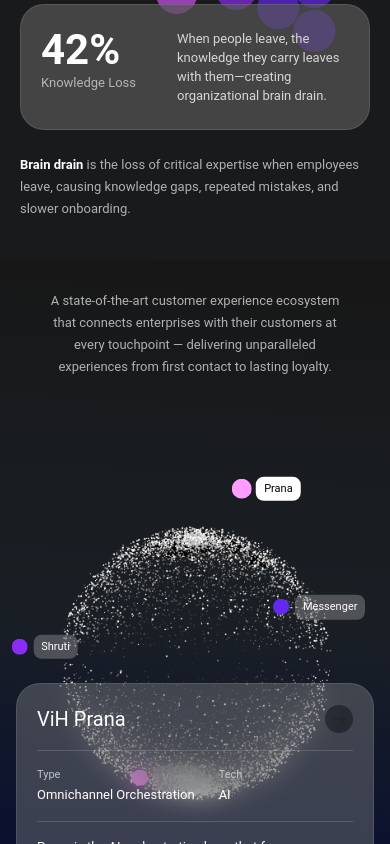
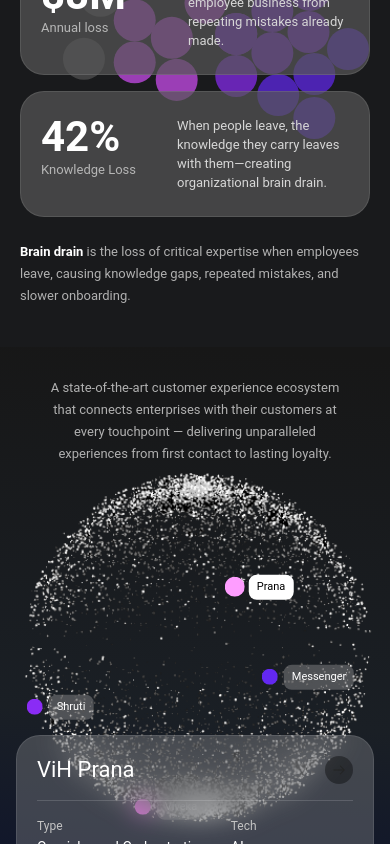
Before and after one commit to kanishka-vih/ViH-Prana, a React (Vite) app: page / in a window 390 px wide. Shown: the part 1156-2000 px from the top of the page. Built offline with nearby package versions, Linux system fonts and the light colour scheme; no server answers.

Commit message:
mobile components change

```diff
--- a/src/components/home/MobileHome.tsx
+++ b/src/components/home/MobileHome.tsx
@@ -19,7 +19,7 @@ import {
   famiconsCall,
 } from "../../assets";
 import { outputOnlinegiftools1, ellipse2286, ellipse2283, ellipse2285, ellipse2284 } from "../../assets/home";
-import { polygon34, enterpriseDivider } from "../../assets/mobile";
+import { polygon34, enterpriseDivider, sectionChordTop, sectionChordBottom } from "../../assets/mobile";
 import { scrollToContactForm } from "../../lib/scrollToContact";
 
 type ProductId = "prana" | "shruti" | "viveka" | "messenger";
@@ -272,10 +272,27 @@ function StatCard({
   );
 }
 
+// The dark panel's own top/bottom caps (Figma nodes 324:1539/324:1540) — a
+// shared dome path (the same curve, just two different fills) that bridges
+// this section into whatever's above/below it with a smooth hill silhouette
+// instead of a hard rectangular edge. Rendered OUTSIDE the panel's own
+// `overflow-hidden` (as a sibling, with a negative margin pulling the panel
+// underneath it) since a child positioned above y:0 would otherwise just get
+// clipped away by that overflow instead of poking into the section before it.
+function SectionChord({ src }: { src: string }) {
+  // The downloaded asset is already cropped to just the visible top-half
+  // dome (viewBox 412x98.5 — Figma only shows the top half of a full
+  // ellipse), so this just renders it directly at its own intrinsic ratio
+  // stretched to the page width, no further clipping/positioning needed.
+  return <img alt="" className="pointer-events-none block w-full" src={src} />;
+}
+
 function MobileEnterpriseProblems() {
   return (
-    <div className="relative bg-[#191a1c] overflow-hidden">
-      {/* Top glow */}
+    <>
+      <SectionChord src={sectionChordTop} />
+      <div className="relative bg-[#191a1c] overflow-hidden -mt-[6px]">
+        {/* Top glow */}
       <div className="pointer-events-none absolute -top-[100px] left-1/2 -translate-x-1/2 h-[197px] w-[412px] opacity-70">
         <div className="size-full bg-[radial-gradient(closest-side,rgba(177,91,252,0.5),transparent)]" />
       </div>
@@ -358,7 +375,16 @@ function MobileEnterpriseProblems() {
 
         <CtaButton />
       </div>
-    </div>
+      </div>
+      {/* Bottom cap — same dome, solid navy (sampled from deep in the panel's
+          own gradient) instead of the top's dotted charcoal, capping the
+          panel's exit the same way its entry is capped above. Negative
+          margin pulls it up under the panel's bottom edge so it reads as
+          rising out of it, not sitting in a visible gap below it. */}
+      <div className="relative -mt-[6px]">
+        <SectionChord src={sectionChordBottom} />
+      </div>
+    </>
   );
 }
 
@@ -380,13 +406,14 @@ function EcosystemSphere() {
     });
   };
 
-  // SPHERE_BOX (350) is only the reference used to derive the dot/card
-  // *percentages* above, matching Figma's own coordinate box — the
-  // sphere's actual rendered size is this, independently bigger (and
-  // bled edge-to-edge instead of boxed inside the panel's own padding),
-  // since percentages resolve against whatever height is actually
-  // rendered regardless of what box they were originally computed from.
-  const SPHERE_RENDER_HEIGHT = 460;
+  // SPHERE_BOX (350) is Figma's own reference box (node 324:1501, "Frame")
+  // — rendered here at that exact literal size instead of enlarged, per
+  // explicit feedback that the earlier "make it bigger/more stretched"
+  // version had gone too far and was now covering almost the full screen
+  // width. The sphere image's own bleed (below) is what makes it read as
+  // big/immersive — the box itself doesn't need to be inflated on top of
+  // that.
+  const SPHERE_RENDER_HEIGHT = SPHERE_BOX;
 
   // Card starts at CARD_TOP_PCT of the sphere's rendered height, so
   // pulling it up by (renderHeight - that offset) from a preceding
@@ -398,24 +425,28 @@ function EcosystemSphere() {
 
   return (
     <Reveal className="relative w-full">
-      {/* Sphere + dots box — bled edge-to-edge (past the panel's own
-          px-[16px]) and rendered noticeably taller than Figma's literal
-          350px reference box so it actually reads as big/immersive rather
-          than boxed in. Dot/card percentages below are still computed
-          against that 350 reference (matching Figma's own coordinates)
-          but resolve correctly at this bigger rendered size regardless —
-          percentages scale with whatever height is actually rendered.
-          `overflow-visible` (default) lets the sphere image's own
-          intentional bleed show in full. */}
-      <div className="relative -mx-[16px]" style={{ width: "calc(100% + 32px)", height: SPHERE_RENDER_HEIGHT }}>
-        <div className="absolute inset-0 overflow-hidden pointer-events-none">
-          {/* Stretched noticeably wider than tall (more so than Figma's
-              own 566:461 ratio) per explicit feedback that it should read
-              as more elliptical/stretched, not a plain circle. */}
+      {/* Sphere + dots box, at Figma's own literal 350x350 reference size
+          (node 324:1501) — centered within the panel's normal padding, NOT
+          bled past it; only the sphere IMAGE inside bleeds past this box's
+          own edges (see below), matching Figma's actual two-level
+          structure instead of stretching the whole box itself. */}
+      <div className="relative mx-auto mt-[30px]" style={{ width: SPHERE_RENDER_HEIGHT, height: SPHERE_RENDER_HEIGHT }}>
+        {/* Figma's own nested bleed, reproduced literally: the graphic's
+            own box (324:1502) sits at left:-105/top:-58.51/566x461 relative
+            to the 350x350 frame, and the actual <img> inside THAT box is
+            further offset by left:-33.33%/top:-22.78%/166.67%x122.78% —
+            two separate levels of bleed, not one flattened percentage
+            against the 350 box directly (that earlier flattening is what
+            had made the sphere balloon out to nearly the full screen
+            width). */}
+        <div
+          className="absolute overflow-hidden pointer-events-none"
+          style={{ left: -105, top: -58.51, width: 566, height: 461 }}
+        >
           <img
             alt=""
-            className="absolute max-w-none object-contain"
-            style={{ left: "-45%", top: "-20%", width: "190%", height: "150%" }}
+            className="absolute max-w-none"
+            style={{ left: "-33.33%", top: "-22.78%", width: "166.67%", height: "122.78%" }}
             src={outputOnlinegiftools1}
           />
         </div>
@@ -457,13 +488,20 @@ function EcosystemSphere() {
           `key={activeId}` remount replays the fade-in each time the
           active product changes, giving the arrow/dot switch a smooth
           transition instead of an instant content swap. */}
+      {/* Figma's card (node 324:1512) is a FIXED 320px-tall box with
+          `overflow-clip` — not a flex column that grows with whichever
+          product's body text is longest. `line-clamp-4` caps the body at
+          the same ~4 lines (72px at this leading) Figma's own text box
+          allotted it, so the card ends up the same fixed height for every
+          product instead of visibly taller/"stretched" for the longer
+          ones. */}
       <div className="relative" style={{ marginTop: -cardPullUp }}>
         <div
           key={activeId}
-          className="vihprana-card-in relative w-full rounded-[24px] bg-[rgba(122,123,127,0.44)] backdrop-blur-md border border-white/10 p-[20px] flex flex-col gap-[16px]"
+          className="vihprana-card-in relative w-full h-[320px] overflow-hidden rounded-[24px] bg-[rgba(122,123,127,0.44)] backdrop-blur-md border border-white/10 p-[20px] flex flex-col gap-[16px]"
         >
           <div className="flex items-center justify-between">
-            <p className="text-[20px] text-white m-0">{active.name}</p>
+            <p className="text-[22px] leading-[24px] text-white m-0">{active.name}</p>
             <button
               type="button"
               onClick={goToNextProduct}
@@ -476,16 +514,16 @@ function EcosystemSphere() {
           <div className="h-px bg-white/15" />
           <div className="flex gap-[24px]">
             <div className="flex flex-col gap-[2px]">
-              <p className="text-[11px] text-[#c4c4c4] m-0">Type</p>
-              <p className="text-[13px] text-white m-0">{active.type}</p>
+              <p className="text-[12px] leading-[18px] text-[#c4c4c4] m-0">Type</p>
+              <p className="text-[14px] leading-[20px] text-white m-0">{active.type}</p>
             </div>
             <div className="flex flex-col gap-[2px]">
-              <p className="text-[11px] text-[#c4c4c4] m-0">Tech</p>
-              <p className="text-[13px] text-white m-0">{active.tech}</p>
+              <p className="text-[12px] leading-[18px] text-[#c4c4c4] m-0">Tech</p>
+              <p className="text-[14px] leading-[20px] text-white m-0">{active.tech}</p>
             </div>
           </div>
           <div className="h-px bg-white/15" />
-          <p className="text-[13px] text-white leading-[18px] m-0">{active.body}</p>
+          <p className="line-clamp-4 text-[14px] text-white leading-[18px] m-0">{active.body}</p>
         </div>
       </div>
     </Reveal>
@@ -533,29 +571,38 @@ function MobileOrchestration() {
           const clickable = card.route !== null;
           return (
             <Reveal key={card.title} delay={i * 0.15}>
+              {/* Figma's card (node 324:1550/1560/1570) is a FIXED 379px-tall
+                  box with the title/description, the orb, and the pill each
+                  absolutely positioned at their own exact offsets — not a
+                  flex column where the orb/pill shift down whenever a
+                  longer description wraps to an extra line. That's what
+                  made these read as "not fixed like Figma": Shruti's
+                  2-line description sat with its orb higher up than
+                  Viveka's/Messenger's 3-line ones, when all three should
+                  line up identically. */}
               <div
                 role={clickable ? "button" : undefined}
                 tabIndex={clickable ? 0 : undefined}
                 onClick={clickable ? () => navigate(card.route!) : undefined}
-                className={`bg-[#fafafa] border border-[#ededed] rounded-[24px] overflow-hidden relative px-[24px] pt-[28px] pb-[20px] flex flex-col gap-[12px] ${
+                className={`relative h-[379px] overflow-hidden rounded-[24px] border border-[#ededed] bg-[#fafafa] ${
                   clickable ? "cursor-pointer active:scale-[0.99]" : ""
                 }`}
               >
-                <p className="font-medium leading-[26px] text-[22px] text-[#131313] m-0">{card.title}</p>
-                <p className="font-normal leading-[21px] text-[#737373] text-[15px] m-0">{card.description}</p>
-                {/* Figma's own orb (node 324:1554) is a 172x138 box at
-                    rounded-[263px] — close to a soft circle/blob, not a
-                    long flat pill. Using aspect-ratio (rather than a fixed
-                    height against a wide percentage width) keeps that same
-                    near-circular proportion at any card width instead of
-                    stretching it out. */}
+                <div className="absolute inset-[-1px] flex flex-col items-start gap-[12px] px-[24px] pt-[28px] pb-[20px]">
+                  <p className="w-full m-0 font-medium leading-[26px] text-[22px] text-[#131313]">{card.title}</p>
+                  <p className="w-full m-0 font-normal leading-[21px] text-[#737373] text-[15px]">
+                    {card.description}
+                  </p>
+                </div>
                 <div
-                  className="mx-auto mt-[16px] w-[62%] rounded-[263px] opacity-90"
-                  style={{ aspectRatio: "172 / 138", backgroundImage: card.gradient }}
+                  className="absolute left-[109px] right-[109px] top-[209px] h-[138px] rounded-[263px]"
+                  style={{ backgroundImage: card.gradient }}
                 />
-                <div className="bg-white/40 border border-[#f6f6f6] flex gap-[10px] h-[38px] items-center justify-center rounded-[24px] px-[16px]">
-                  <span className="flex-1 text-[#131313] text-[15px]">Hands Free Voice Assistance</span>
-                  <img alt="" className="h-[16px] w-[8px]" src={weuiArrowOutlined} />
+                <div className="absolute left-[19px] right-[19px] top-[321px] h-[38px] flex items-center justify-center gap-[10px] rounded-[24px] border border-[#f6f6f6] bg-[rgba(255,255,255,0.36)] px-[20px]">
+                  <span className="flex-1 text-[#131313] text-[16px] leading-[26px]">
+                    Hands Free Voice Assistance
+                  </span>
+                  <img alt="" className="h-[16px] w-[8px] shrink-0" src={weuiArrowOutlined} />
                 </div>
               </div>
             </Reveal>
```
Also changed, not shown: src/assets/mobile/index.ts (+16 -1 lines), src/components/Header.tsx (+65 -10 lines), src/index.css (+13 -0 lines), src/assets/mobile/section-chord-bottom.svg (added), src/assets/mobile/section-chord-top.svg (added).
